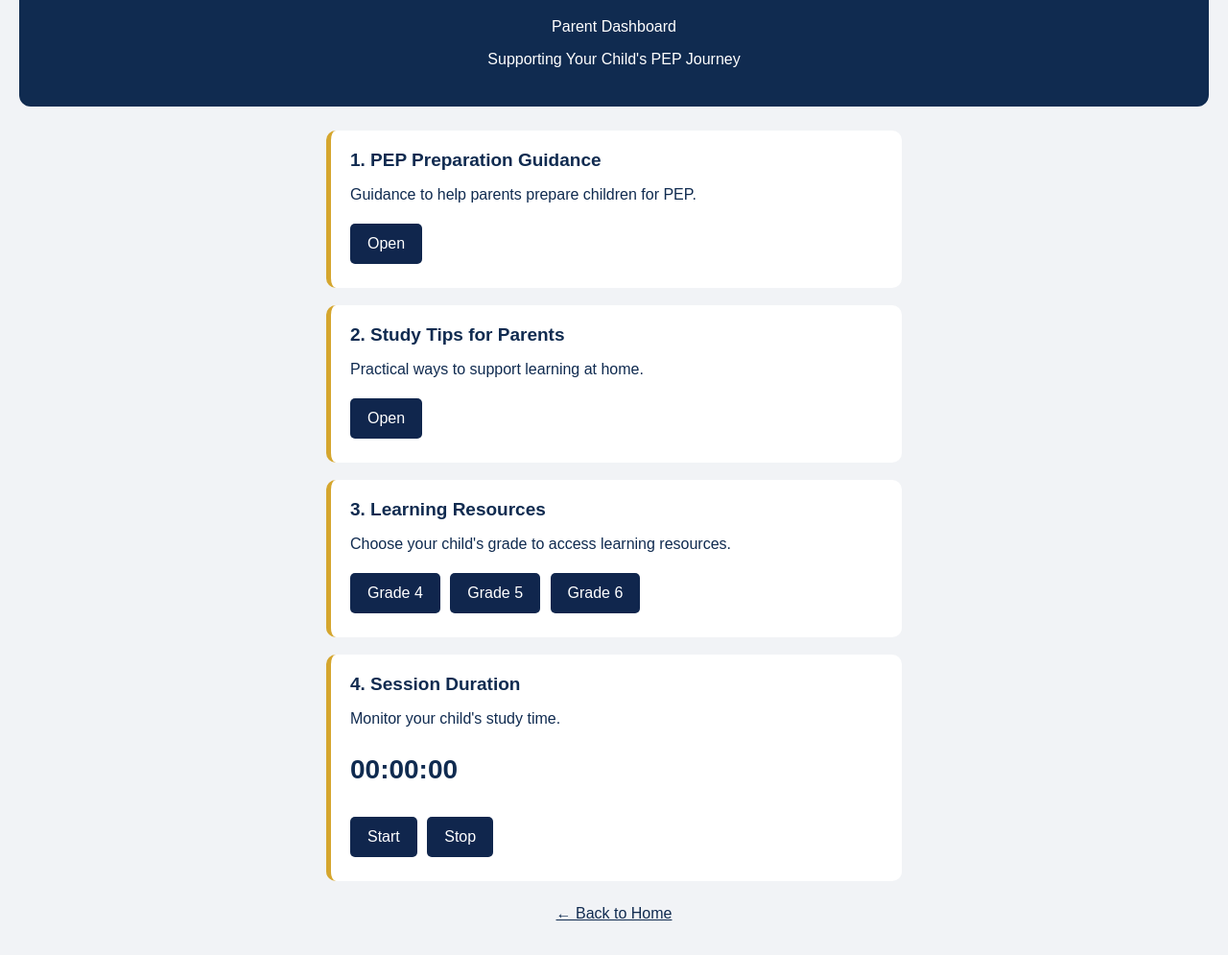
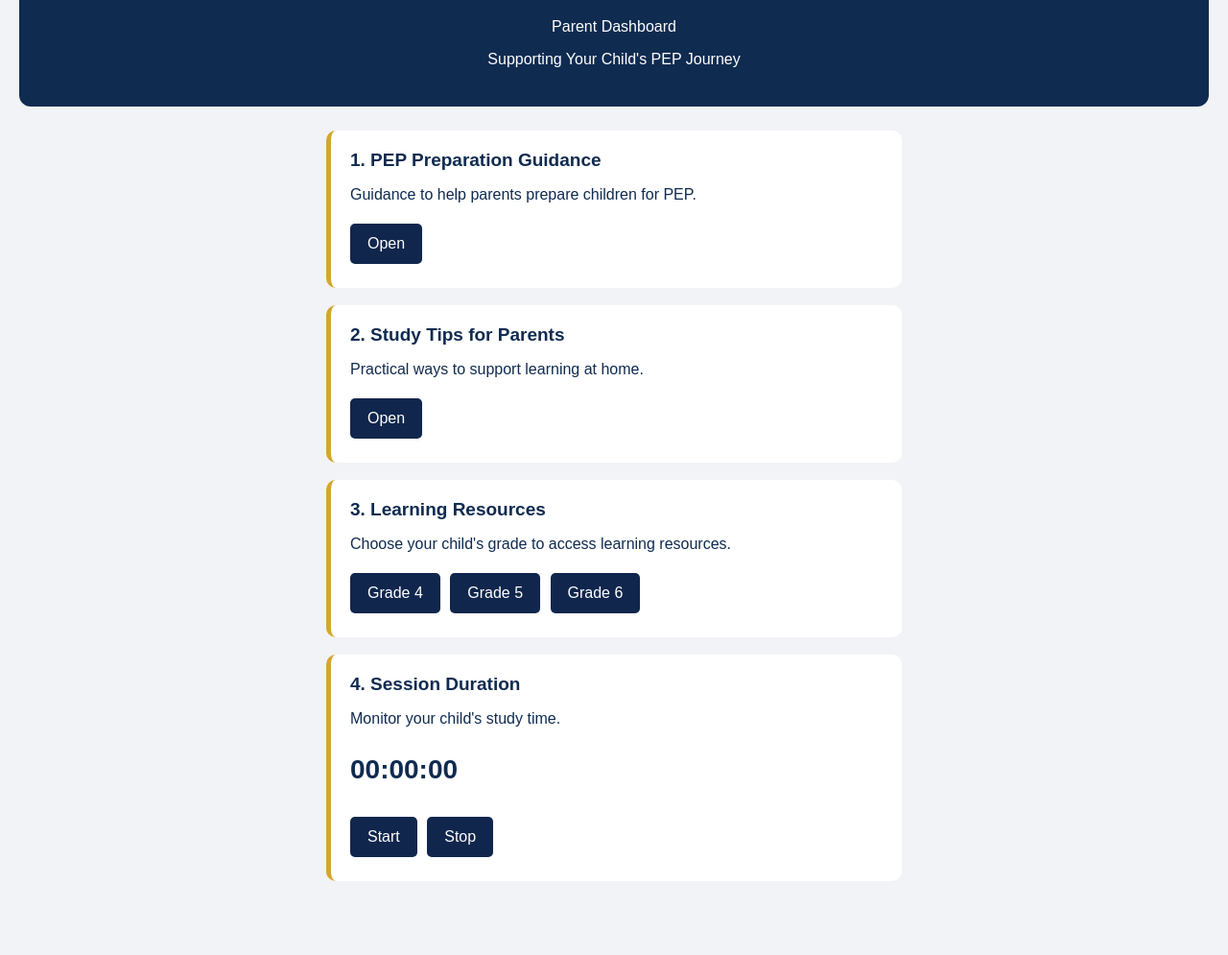
Before and after one commit to rory24699-debug/rory24699-debug.github.io, a plain HTML site: page parent-dashboard.html in a window 1280 px wide. Shown: the part 105-1100 px from the top of the page at 96% size. After the commit the page ends 1068 px from the top, so only its background shows below. Drawn offline with Linux system fonts and the light colour scheme.

Commit message:
Remove back link and add grade 4 button

```diff
--- a/parent-dashboard.html
+++ b/parent-dashboard.html
@@ -133,8 +133,7 @@ main {
 </script>
 
   </section>
-  <a class="back" href="index.html">← Back to Home</a>
-
+  <a href="grade4.html" class="card-btn dark">
 </main>
 
 </body>
```
